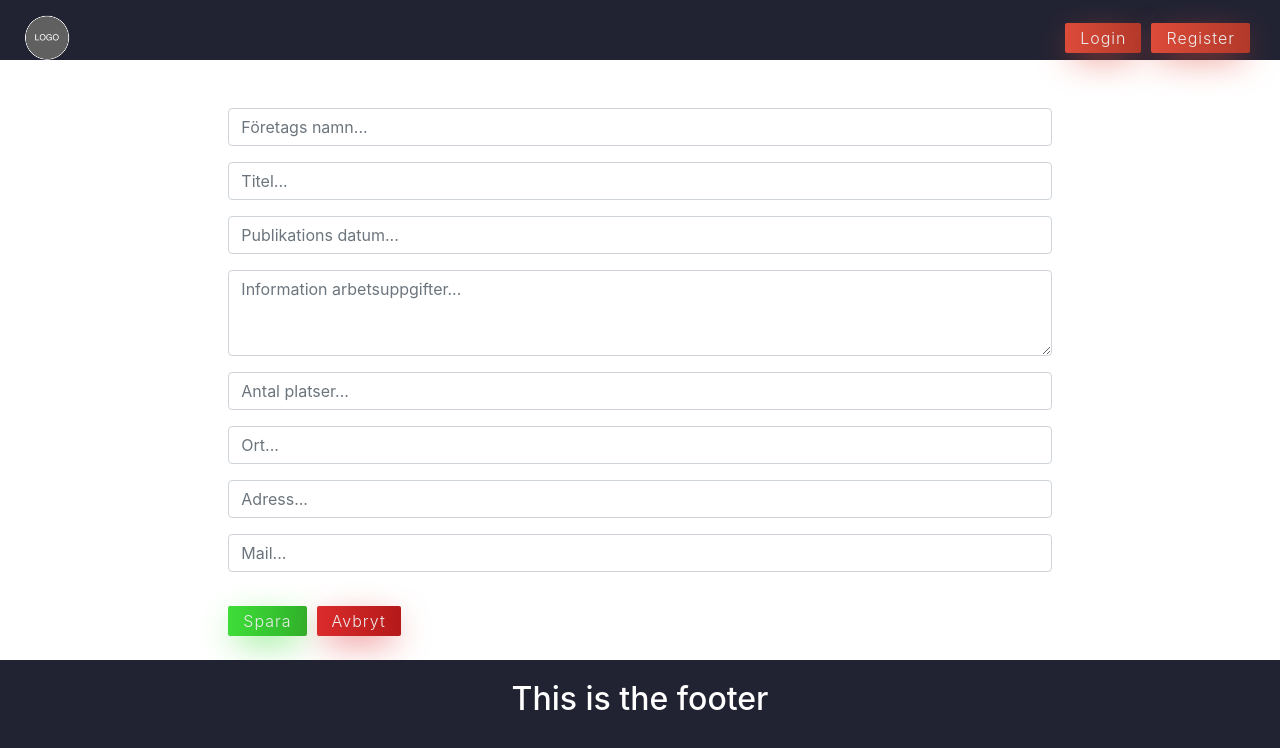
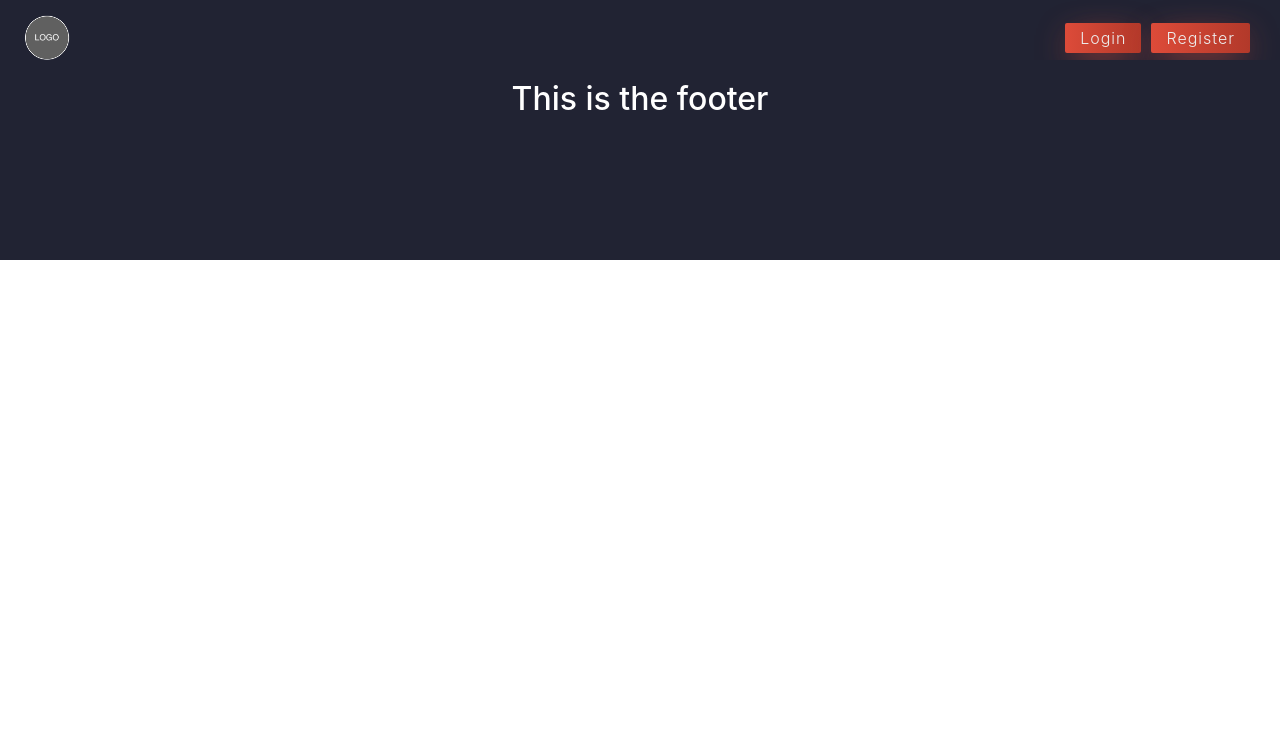
Before and after one commit to KaChr/lead-app, a React (Create React App) app: page /company_listing_edit in a window 1280 px wide. Shown: the top 748 px of the page. Built offline with nearby package versions, Linux system fonts and the light colour scheme.

Commit message:
Revert "33 company listing edit"

```diff
--- a/src/index.js
+++ b/src/index.js
@@ -12,7 +12,6 @@ import store from './store/store';
 import Header from './Components/Header/Header';
 import Footer from './Components/Footer/Footer';
 import Login from './pages/login/Login';
-import CompanyListingEdit from './users/companyListing/companyListingEdit/CompanyListingEdit';
 import LoggedSchoolProfile from './pages/schools/LoggedSchoolProfile';
 import StudentProfile from './pages/StudentProfile/StudentProfile'
 
@@ -25,7 +24,6 @@ ReactDOM.render((
                 <Route path="/logged-in-student" component={LoggedInStudent} />
                 <Route path="/company_advertisement" component={CompanyAdvertisement} />
                 <Route path="/login" component={Login} />
-                <Route path="/company_listing_edit" component={CompanyListingEdit} />
                 <Route path="/logged-in-school-profile" component={LoggedSchoolProfile} />
                 <Route path="/studentProfile" component={StudentProfile} />
                 <Footer />
--- a/src/pages/login/Login.js
+++ b/src/pages/login/Login.js
@@ -37,7 +37,7 @@ class Login extends React.Component {
         if (this.state.password === '') {
             errorMessages.push('Password is required')
         }
-            console.log(errorMessages);
+
         axios.post('http://localhost:7770/login-student', {
 
             "email": this.state.email,
--- a/src/users/companyListing/companyListingEdit/CompanyListingEdit.css
+++ /dev/null
@@ -1,11 +0,0 @@
-
-
-.company-listings-edit {
-
-    margin: 0 auto;
-    float: none;
-}
-
-.button_function{
-    margin: 18px 10px 0 0;
-}
--- a/src/users/companyListing/companyListingEdit/CompanyListingEdit.js
+++ /dev/null
@@ -1,120 +0,0 @@
-import React from 'react';
-import Button_Danger from '../../../Components/Button/Button_Danger/Button_Danger';
-import Button_Function from '../../../Components/Button/Button_Function/Button_Function';
-import './CompanyListingEdit.css';
-
-class CompanyListingEdit extends React.Component {
-    constructor(props) {
-        super(props);
-
-        this.state = {
-            companyName: '',
-            title: '',
-            pubDate: '',
-            tasks: '',
-            internAmount: '',
-            city: '',
-            adress: '',
-            mail: '',
-            errorMessages: []
-        };
-
-        this.onSubmit = this.onSubmit.bind(this);
-        this.onChange = this.onChange.bind(this);
-    }
-
-    onSubmit(event) {
-        console.log(event.target);
-        event.preventDefault();
-
-        const errorMessages = [];
-
-        if (this.state.companyName === '') {
-            errorMessages.push('Company name is required');
-        }
-        if (this.state.title === '') {
-            errorMessages.push('Title is required');
-        }
-        if (this.state.pubDate === '') {
-            errorMessages.push('Published date is required');
-        }
-        if (this.state.tasks === '') {
-            errorMessages.push('Tasks is required');
-        }
-        if (this.state.internAmount === '') {
-            errorMessages.push('Amount of intern is required');
-        }
-        if (this.state.city === '') {
-            errorMessages.push('City name is required');
-        }
-        if (this.state.adress === '') {
-            errorMessages.push('Adress is required');
-        }
-        if (this.state.mail === '') {
-            errorMessages.push('Mail is required');
-        }
-
-        this.setState({
-            errorMessages: errorMessages
-
-        });
-
-    }
-
-    onChange(event) {
-
-        this.setState({
-            [event.target.name]: event.target.value
-        })
-    }
-
-    render() {
-        return (
-            <div className=" row">
-                <div className=" company-listings-edit col-8 mb-4 mt-5">
-                    {this.state.errorMessages.map((error) => (
-                        <div key={error}>{error}</div>
-                    ))}
-                    <form onSubmit={this.onSubmit}>
-                        <div className="form-group">
-                            <input onChange={this.onChange} value={this.state.companyName} type="name" className="form-control" name="companyName" id="companyName" placeholder="Företags namn..." />
-                        </div>
-                        <div className="form-group">
-                            <input onChange={this.onChange} value={this.state.title} type="title" className="form-control" name="title" id="title" placeholder="Titel..." />
-                        </div>
-                        <div className="form-group">
-                            <input onChange={this.onChange} value={this.state.pubDate} type="pub" className="form-control" name="pubDate" id="pub" placeholder="Publikations datum..." />
-                        </div>
-                        <div>
-                            <div className="form-group">
-
-                                <textarea onChange={this.onChange} value={this.state.tasks} className="form-control" name="tasks" placeholder="Information arbetsuppgifter..." rows="3"></textarea>
-                            </div>
-                            <div className="form-group">
-                                <input onChange={this.onChange} value={this.state.internAmount} type="platser" className="form-control" name="internAmount" id="platser" placeholder="Antal platser..." />
-                            </div>
-                            <div className="form-group">
-                                <input onChange={this.onChange} value={this.state.city} type="ort" className="form-control" name="city" id="ort" placeholder="Ort..." />
-                            </div>
-                            <div className="form-group">
-                                <input onChange={this.onChange} value={this.state.adress} type="adress" className="form-control" name="adress" id="adress" placeholder="Adress..." />
-                            </div>
-                            <div className="form-group">
-                                <input onChange={this.onChange} value={this.state.mail} type="mail" className="form-control" name="mail" id="mail" placeholder="Mail..." />
-                            </div>
-
-                        </div>
-
-
-                        <Button_Function button_content="Spara" />
-                        <Button_Danger button_danger_content="Avbryt" />
-
-                    </form>
-                </div>
-            </div>
-        );
-    }
-
-}
-
-export default CompanyListingEdit
```
